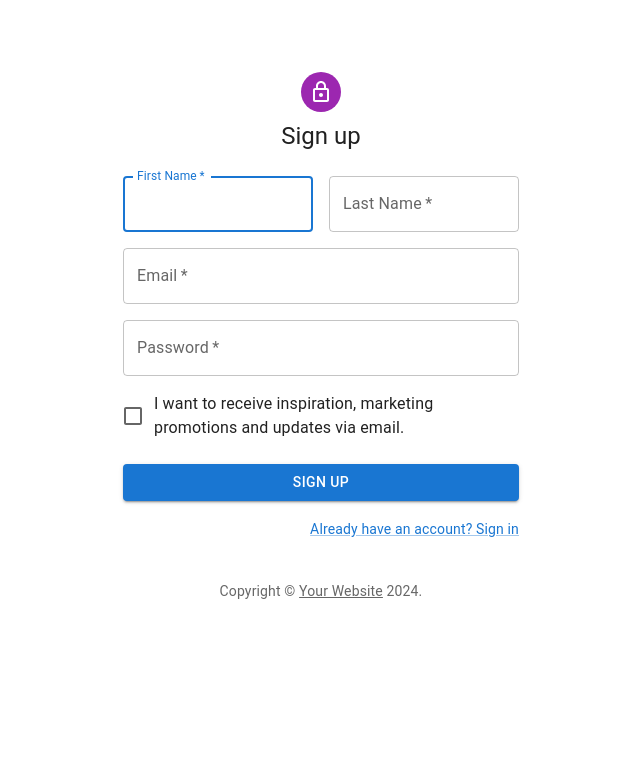
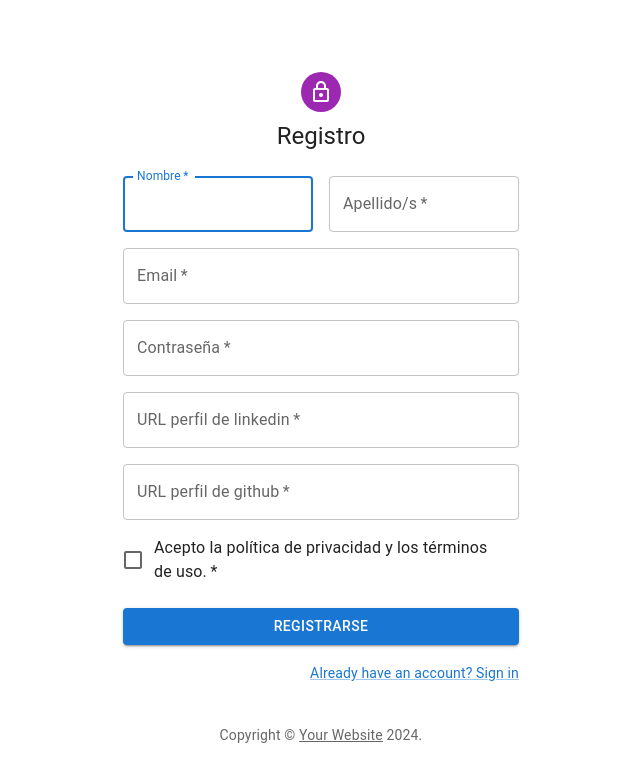
Before and after one commit to d0vak1n/ProjectColabo, a React (Vite) app in the folder ProjectColaboFront/: page /register in a window 1280 px wide. Shown: the top 782 px of the page, without its empty margins (319-959 px from the left). Built offline with nearby package versions, Linux system fonts and the light colour scheme.

Commit message:
feat: added error handling

```diff
--- a/ProjectColaboFront/src/components/Auth/Register.jsx
+++ b/ProjectColaboFront/src/components/Auth/Register.jsx
@@ -20,15 +20,38 @@ function Copyright(props) {
 const Register = () => {
   const [email, setEmail] = useState('');
   const [password, setPassword] = useState('');
+  const [firstName, setFirstName] = useState('');
+  const [lastName, setLastName] = useState('');
+  const [linkedin, setLinkedin] = useState('');
+  const [github, setGithub] = useState('');
+  const [emailError, setEmailError] = useState(false);
+  const [passwordError, setPasswordError] = useState(false);
   const navigate = useNavigate();
 
   const handleSubmit = async (e) => {
     e.preventDefault();
+
+    const emailRegex = /^[\w-]+(\.[\w-]+)*@([\w-]+\.)+[a-zA-Z]{2,7}$/;
+    if (!emailRegex.test(email)) {
+      setEmailError(true);
+      return;
+    } else {
+      setEmailError(false);
+    }
+
+    if (password.length > 8 && password.length < 25) {
+      setPasswordError(true);
+      return;
+    } else {
+      setPasswordError(false);
+    }
+
+
     try {
-      await axios.post('http://localhost:5000/register', { email, password });
+      await axios.post('http://localhost:5000/register', { email, password, firstName, lastName, linkedin, github });
       alert('User registered successfully');
     } catch (error) {
-      console.error('There was an error registering!', error);
+      alert('There was an error registering!', error);
     }
   };
 
@@ -47,18 +70,18 @@ const Register = () => {
           <LockOutlinedIcon />
         </Avatar>
         <Typography component="h1" variant="h5">
-            Sign up
+          Registro
         </Typography>
         <Box component="form" noValidate onSubmit={handleSubmit} sx={{ mt: 3 }}>
           <Grid container spacing={2}>
             <Grid item xs={12} sm={6}>
               <TextField
                 autoComplete="given-name"
-                  name="firstName"
                 required
                 fullWidth
                 id="firstName"
-                  label="First Name"
+                label="Nombre"
+                onChange={(e) => setFirstName(e.target.value)}
                 autoFocus
               />
             </Grid>
@@ -67,8 +90,8 @@ const Register = () => {
                 required
                 fullWidth
                 id="lastName"
-                  label="Last Name"
-                  name="lastName"
+                label="Apellido/s"
+                onChange={(e) => setLastName(e.target.value)}
                 autoComplete="family-name"
               />
             </Grid>
@@ -77,6 +100,8 @@ const Register = () => {
                 required
                 fullWidth
                 label="Email"
+                error={emailError}
+                helperText={emailError ? 'El email es inválido' : ''}
                 value={email}
                 onChange={(e) => setEmail(e.target.value)}
               />
@@ -85,17 +110,41 @@ const Register = () => {
               <TextField
                 required
                 fullWidth
-                  label="Password"
+                label="Contraseña"
                 type="password"
+                error={passwordError}
+                helperText={passwordError ? 'La contraseña debe tener al menos 8 caracteres' : ''}
                 value={password}
                 onChange={(e) => setPassword(e.target.value)}
                 autoComplete="new-password"
               />
             </Grid>
             <Grid item xs={12}>
-                <FormControlLabel
+              <TextField
+                required
+                fullWidth
+                label="URL perfil de linkedin"
+                type="url"
+                value={linkedin}
+                onChange={(e) => setLinkedin(e.target.value)}
+                autoComplete="new-password"
+              />
+            </Grid>
+            <Grid item xs={12}>
+              <TextField
+                required
+                fullWidth
+                label="URL perfil de github"
+                type="url"
+                value={github}
+                onChange={(e) => setGithub(e.target.value)}
+                autoComplete="new-password"
+              />
+            </Grid>
+            <Grid item xs={12}>
+              <FormControlLabel required
                 control={<Checkbox value="allowExtraEmails" color="primary" />}
-                  label="I want to receive inspiration, marketing promotions and updates via email."
+                label="Acepto la política de privacidad y los términos de uso."
               />
             </Grid>
           </Grid>
@@ -105,11 +154,11 @@ const Register = () => {
             variant="contained"
             sx={{ mt: 3, mb: 2 }}
           >
-              Sign Up
+            Registrarse
           </Button>
           <Grid container justifyContent="flex-end">
             <Grid item>
-                <Link component="button" onClick={() => {navigate("/login")}} variant="body2">
+              <Link component="button" onClick={() => { navigate("/login") }} variant="body2">
                 Already have an account? Sign in
               </Link>
             </Grid>
```
Lines whose indentation alone changed are shown as unchanged.
